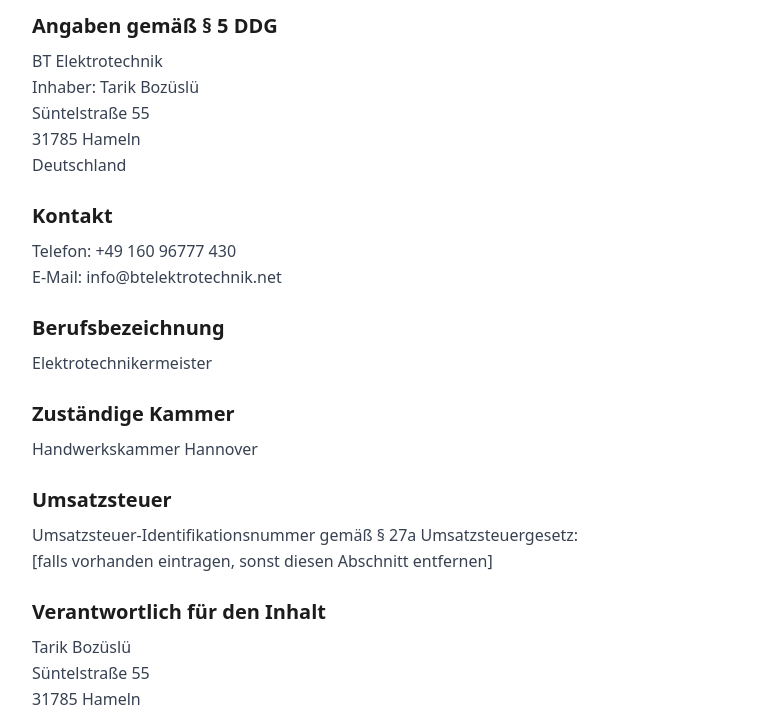
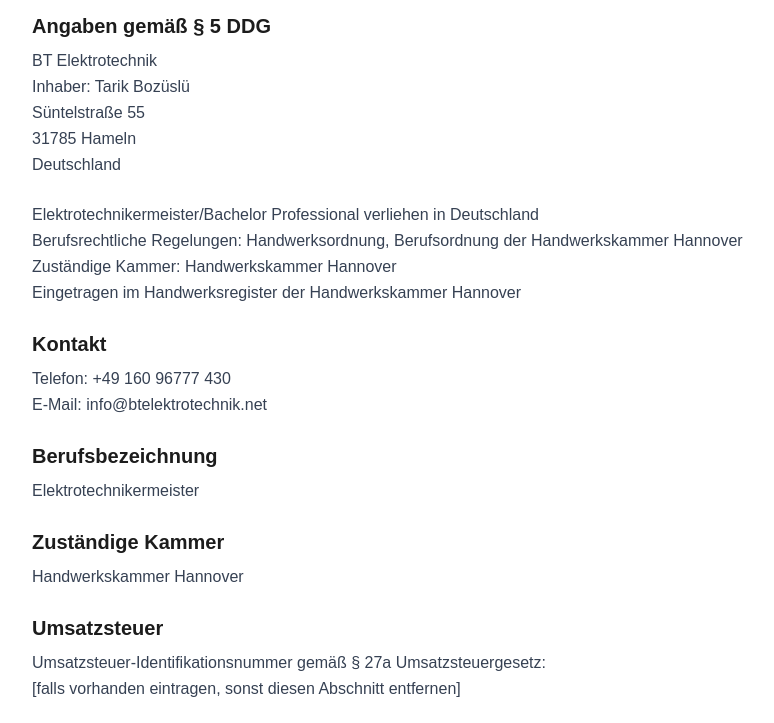
Before and after one commit to CodeTarik/bt-elektrotechnik-webseite, a website: page impressum.html in a window 1280 px wide. Shown: the part 206-929 px from the top of the page, without its empty margins (184-958 px from the left). Drawn offline with nearby package versions, Linux system fonts and the light colour scheme.

Commit message:
Tailwind has been integrated locally, and external fonts have been removed

```diff
--- a/impressum.html
+++ b/impressum.html
@@ -1,11 +1,14 @@
 <!DOCTYPE html>
 <html lang="de" class="scroll-smooth">
 <head>
+
     <meta charset="UTF-8">
     <meta name="viewport" content="width=device-width, initial-scale=1.0">
     <title>Impressum | BT Elektrotechnik</title>
-    <script src="https://cdn.tailwindcss.com"></script>
+    <link rel="stylesheet" href="./dist/tailwind.css?v=1">
+
 </head>
+
 <body class="bg-white text-[#1C1C1C] font-sans leading-relaxed">
 
     <main class="max-w-4xl mx-auto px-6 py-20">
@@ -23,6 +26,13 @@
                     31785 Hameln<br>
                     Deutschland
                 </p>
+            </div>
+
+            <div>
+                Elektrotechnikermeister/Bachelor Professional verliehen in Deutschland<br>
+                Berufsrechtliche Regelungen: Handwerksordnung, Berufsordnung der Handwerkskammer Hannover<br>
+                Zuständige Kammer: Handwerkskammer Hannover<br>
+                Eingetragen im Handwerksregister der Handwerkskammer Hannover<br>
             </div>
 
             <div>
--- /dev/null
+++ b/src/input.css
@@ -0,0 +1,12 @@
+@import "tailwindcss";
+
+@source "../index.html";
+@source "../impressum.html";
+@source "../datenschutz.html";
+
+@theme {
+    --color-gold: #F5A623;
+    --color-dark: #1C1C1C;
+    --font-sans: Arial, Helvetica, sans-serif;
+    --font-condensed: "Arial Narrow", Arial, Helvetica, sans-serif;
+}
```
Also changed, not shown: datenschutz.html (+2 -1 lines), index.html (+2 -23 lines), package.json (added, +24 -0 lines), dist/tailwind.css (added), 2 other files.
